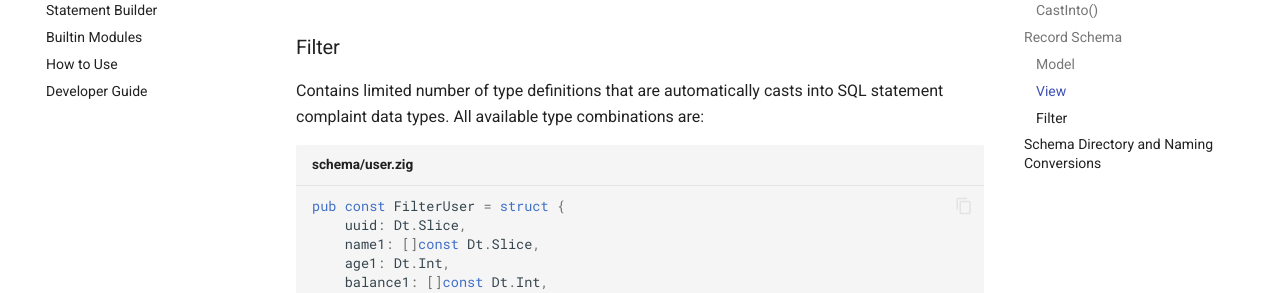
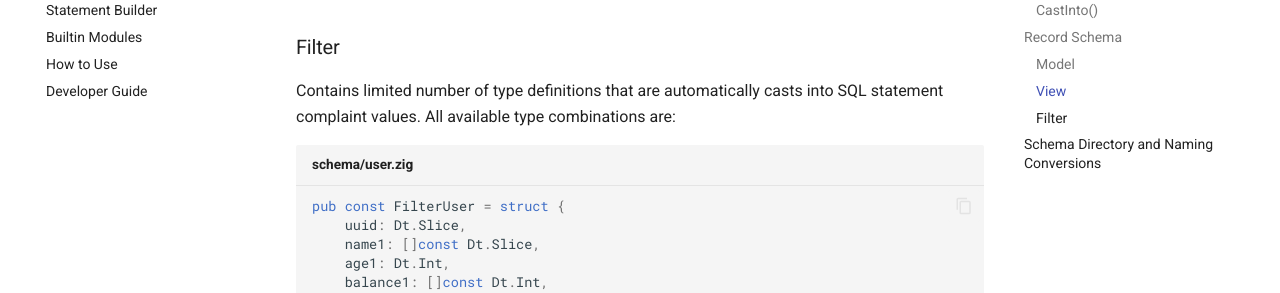
Before and after one commit to bitlaab-bolt/quill, an MkDocs documentation site: the page built from docs/types.md, in a window 1280 px wide and 900 px high, scrolled down 2764 px. Shown: the part 179-472 px from the top of the window. Built offline with MkDocs 1.6.1 and Material for MkDocs 9.7.7, drawn with Linux system fonts in a browser that asks for light colours; part of the change alters nothing that is shown; some of the changed text lies outside the part shown.

````diff
--- a/docs/types.md
+++ b/docs/types.md
@@ -39,21 +39,21 @@ TypeCasts a given data type into SQLite column data when evaluated.
 
 ```zig
 const Gender = enum { Male, Female };
-const Result = CastInfo(.Int, Gender);
+const Result = CastInto(.Int, Gender);
 ```
 
 **Example 02:** Converts `enum` data into a SQLite `Text` column.
 
 ```zig
 const Gender = enum { Male, Female };
-const Result = CastInfo(.Text, Gender);
+const Result = CastInto(.Text, Gender);
 ```
 
 **Example 03:** Converts `struct` data into a SQLite `Text` column.
 
 ```zig
 const User = struct { name: []const u8, age: u8 };
-const Result = CastInfo(.Text, User);
+const Result = CastInto(.Text, User);
 ```
 
 **Remarks:** As of now, `CastInto()` doesn't support `.Blob` conversion for user defined types.
@@ -128,7 +128,7 @@ pub const ViewUser = struct {
 
 ### Filter
 
-Contains limited number of type definitions that are automatically casts into SQL statement complaint data types. All available type combinations are:
+Contains limited number of type definitions that are automatically casts into SQL statement complaint values. All available type combinations are:
 
 ```zig title="schema/user.zig"
 pub const FilterUser = struct {
````
Also changed, not shown: 3 other files.
